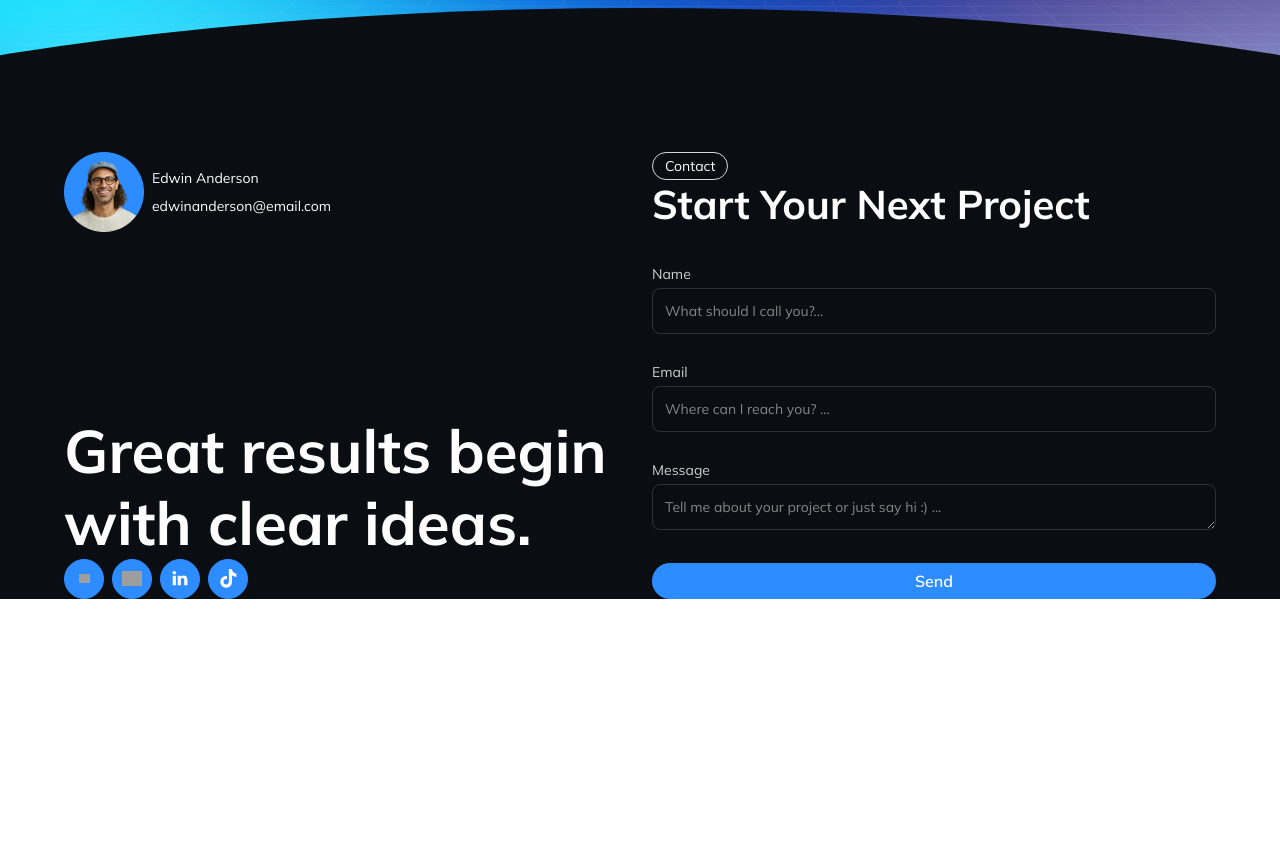
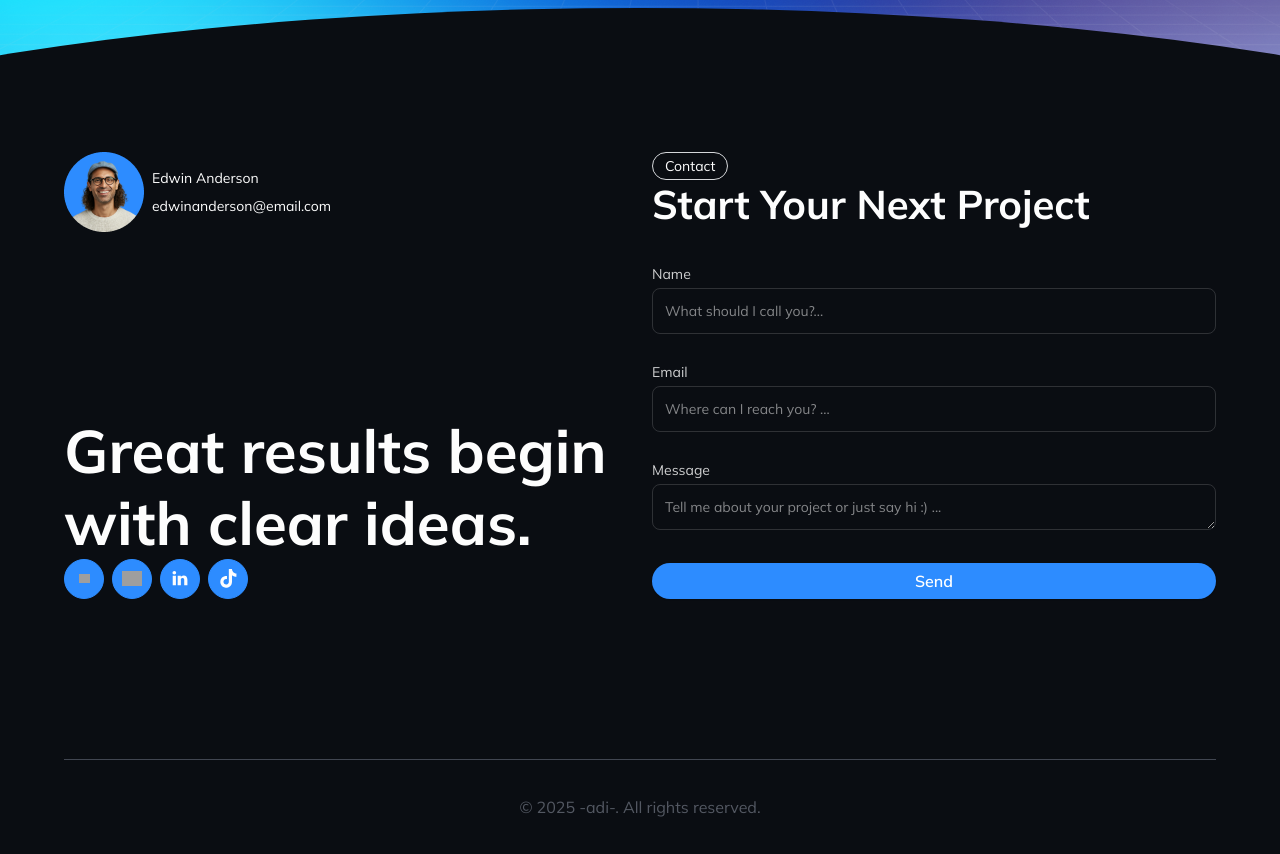
Before and after one commit to redkurawa/my-web-portofolio, a Next.js app: page / in a window 1280 px wide. Shown: the part 5483-6337 px from the top of the page. Before the commit the page ends 6082 px from the top, so only its background shows below. Built offline with nearby package versions, Linux system fonts and the light colour scheme; grey boxes are pictures that could not be loaded.

Commit message:
fix page contact

```diff
--- a/src/app/home/partials/contact.tsx
+++ b/src/app/home/partials/contact.tsx
@@ -62,7 +62,7 @@ export default function Contact() {
   return (
     <section className='bg-[#0A0D12] pt-20'>
       <div className='custom-container'>
-        <div className='grid grid-cols-1 gap-6 md:grid-cols-2'>
+        <div className='grid grid-cols-1 gap-6 border-b border-neutral-700 pb-10 md:grid-cols-2 md:pb-40'>
           {/* left */}
           <div className='flex flex-col justify-between'>
             <div className='flex items-center gap-2'>
@@ -130,6 +130,11 @@ export default function Contact() {
             />
             {/* end porto 5 */}
           </div>
+        </div>
+        <div>
+          <h1 className='text-md-regular py-6 text-center text-neutral-600 md:py-8'>
+            © 2025 -adi-. All rights reserved.
+          </h1>
         </div>
       </div>
     </section>
```
